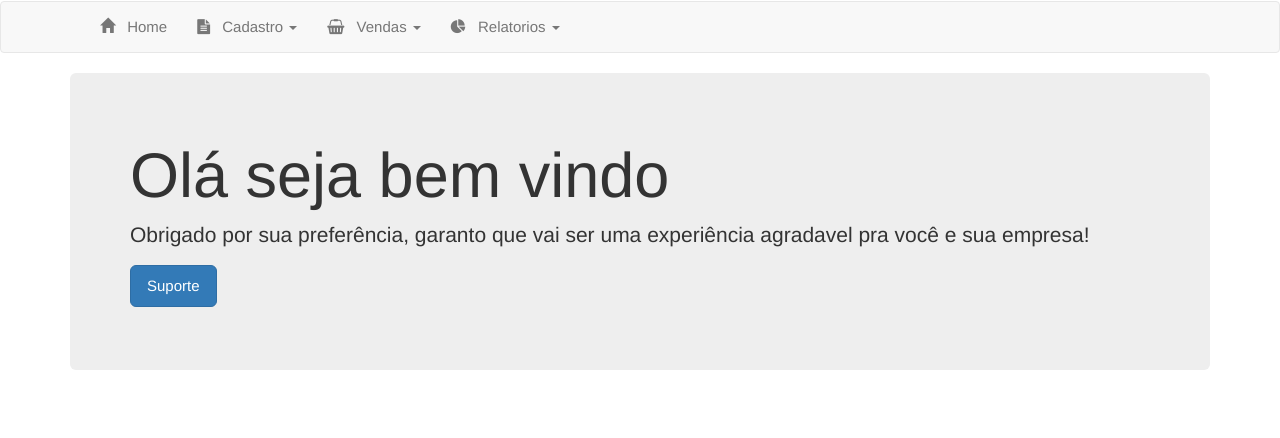
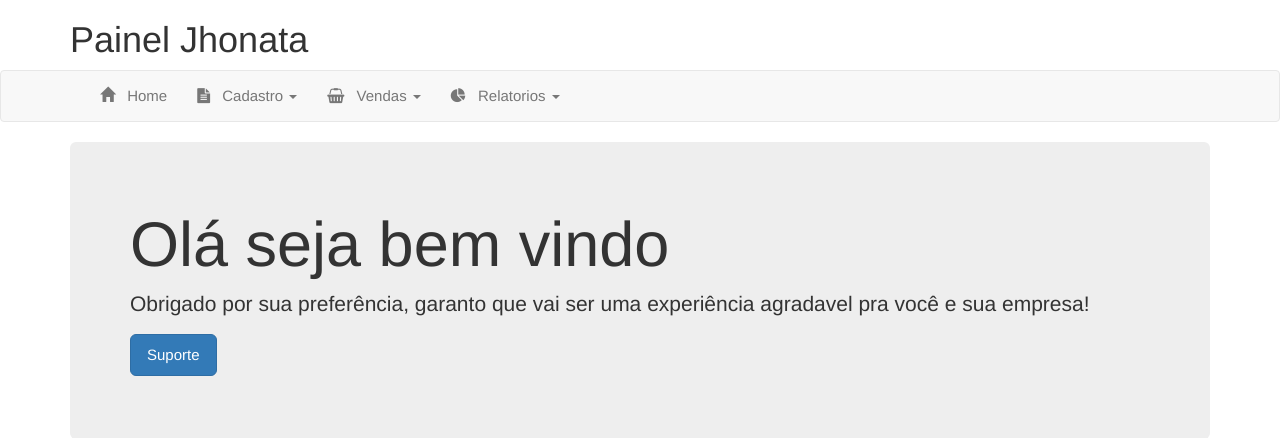
Before and after one commit to CleydsonCarvalho/pjerry, a PHP site: page / in a window 1280 px wide. Shown: the top 438 px of the page. Run offline with PHP 8.4, Linux system fonts and the light colour scheme.

Commit message:
Alteração

```diff
--- a/index.php
+++ b/index.php
@@ -21,6 +21,7 @@
 <div class="container">
 	<div class="row">
 		<div class="col-lg-12">
+			<h1 class="app-h1-painel">Painel Jhonata</h1>
 		</div>
 	</div>
 </div>
```
